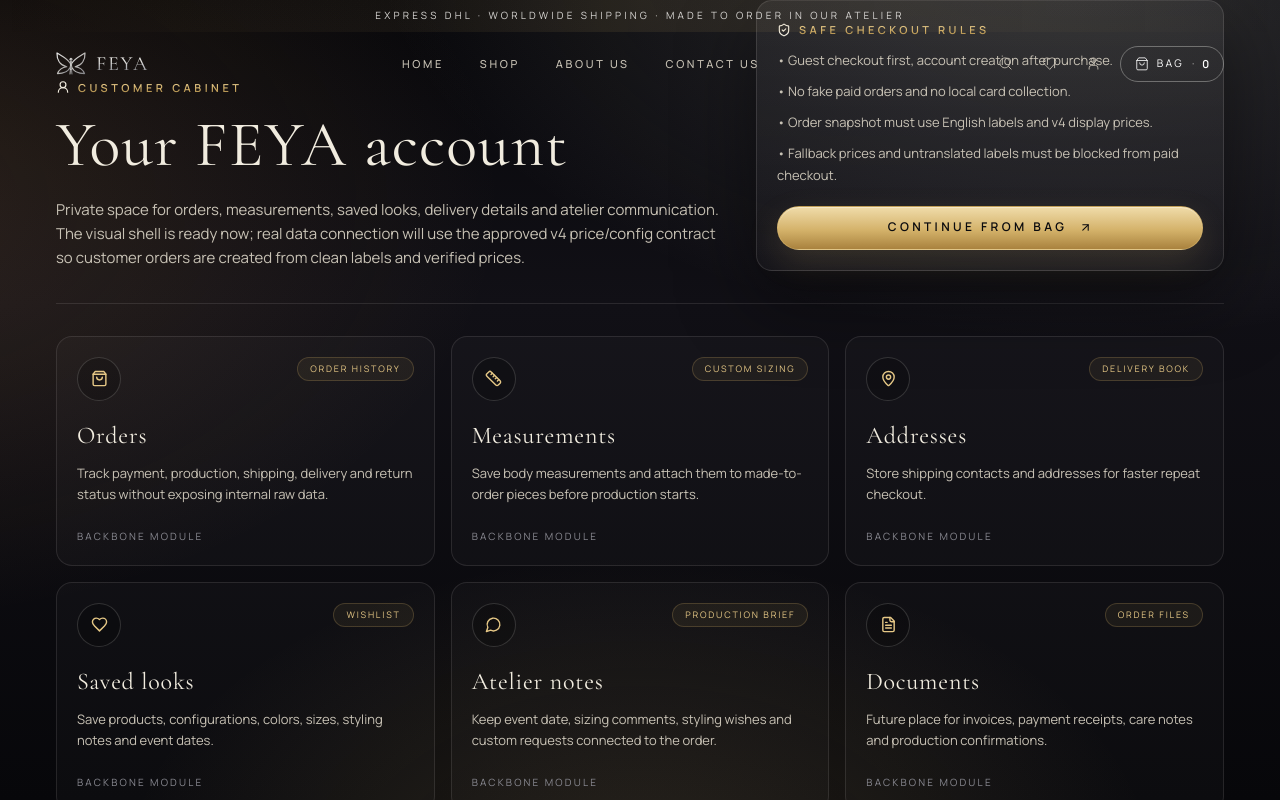
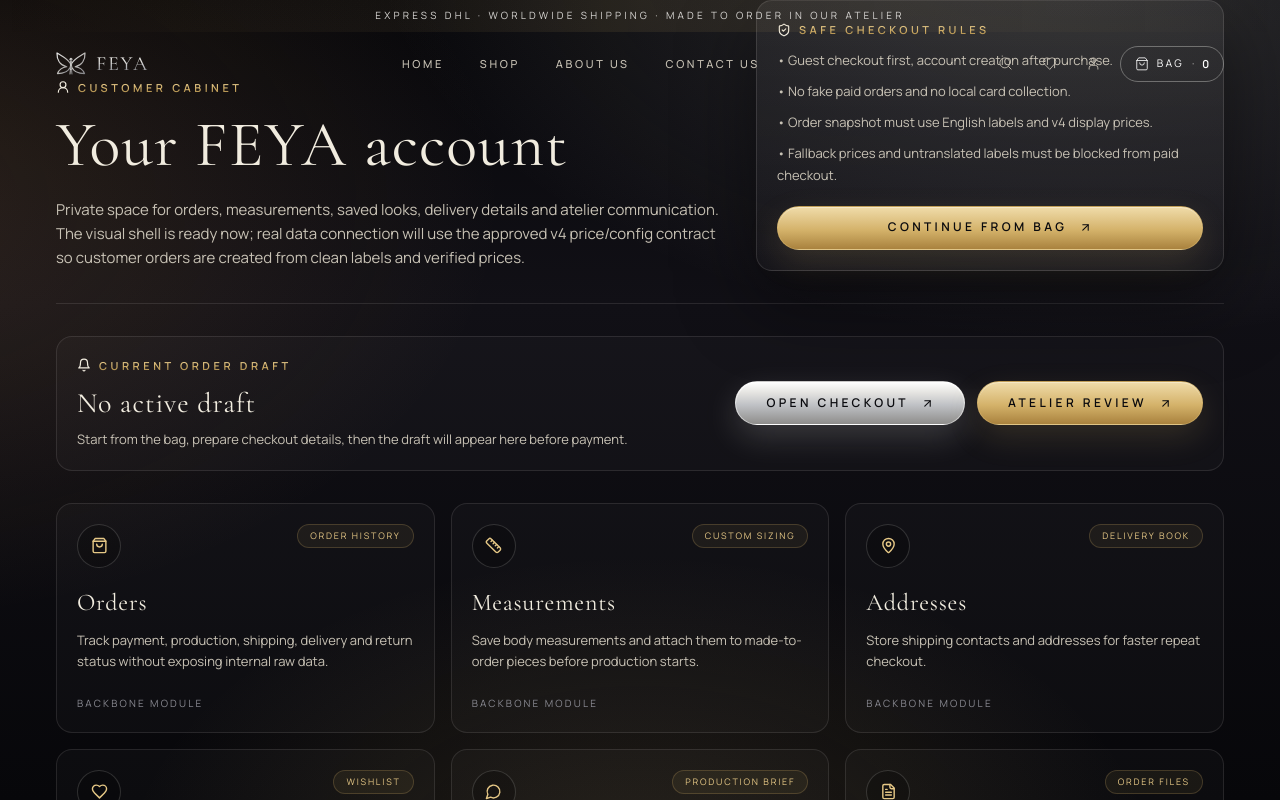
Before and after one commit to THEFEYA/feya-commerce, a Next.js app: page /account in a window 1280 px wide. Shown: the top 800 px of the page. Built offline with nearby package versions, Linux system fonts and the light colour scheme; a web font is replaced by a local one.

Commit message:
Surface local checkout draft in customer account

```diff
--- a/components/AccountClient.tsx
+++ b/components/AccountClient.tsx
@@ -1,7 +1,26 @@
 'use client';
 
 import Link from 'next/link';
+import { useEffect, useState } from 'react';
 import { ArrowUpRight, BadgeCheck, Bell, CalendarDays, FileText, Heart, MapPin, MessageCircle, PackageCheck, Ruler, ShieldCheck, ShoppingBag, Sparkles, UserRound, WandSparkles } from 'lucide-react';
+import { formatPrice } from '@/lib/storefront';
+
+const DRAFT_KEY = 'feya_checkout_draft_v1';
+
+type LocalDraft = {
+  items?: Array<{ title?: string; qty?: number; price?: number; currency?: string }>;
+  total?: number;
+  currency?: string;
+  delivery?: string;
+  payment_status?: string;
+  order_status?: string;
+  created_at?: string;
+  contact?: {
+    email?: string;
+    fullName?: string;
+    eventDate?: string;
+  };
+};
 
 const MODULES = [
   { title: 'Orders', status: 'Order history', description: 'Track payment, production, shipping, delivery and return status without exposing internal raw data.', icon: ShoppingBag },
@@ -36,7 +55,27 @@
   'Shipping and tracking status',
 ];
 
+function readLocalDraft(): LocalDraft | null {
+  if (typeof window === 'undefined') return null;
+  try {
+    const value = window.localStorage.getItem(DRAFT_KEY);
+    return value ? JSON.parse(value) : null;
+  } catch {
+    return null;
+  }
+}
+
 export function AccountClient() {
+  const [draft, setDraft] = useState<LocalDraft | null>(null);
+
+  useEffect(() => {
+    setDraft(readLocalDraft());
+  }, []);
+
+  const draftItems = Array.isArray(draft?.items) ? draft?.items || [] : [];
+  const currency = draft?.currency || draftItems[0]?.currency || 'EUR';
+  const unitCount = draftItems.reduce((sum, item) => sum + Number(item.qty || 1), 0);
+
   return (
     <section className="container-feya pt-[170px] pb-20">
       <div className="grid grid-cols-12 gap-8 items-end border-b border-[rgba(216,214,211,.12)] pb-8 mb-8">
@@ -53,6 +92,30 @@
           <Link href="/cart" className="btn-gold justify-center rounded-md h-11 w-full mt-5">Continue from bag <ArrowUpRight size={13} /></Link>
         </div>
       </div>
+
+      <section className="mb-8 rounded-2xl border border-[rgba(216,214,211,.12)] bg-[rgba(255,255,255,.025)] p-5">
+        <div className="flex flex-col lg:flex-row lg:items-center lg:justify-between gap-5">
+          <div>
+            <div className="eyebrow-gold mb-3 flex items-center gap-2"><Bell size={14} /> Current order draft</div>
+            {draft ? (
+              <>
+                <h2 className="product-card-title text-bone text-[28px] leading-tight">Draft in progress</h2>
+                <p className="mt-2 text-[13px] leading-relaxed text-[var(--bone-dim)]">{unitCount} unit(s), {draftItems.length} item line(s), {formatPrice(draft.total || 0, currency)} · payment status: {draft.payment_status || 'not_started'} · order status: {draft.order_status || 'draft_only'}</p>
+                <p className="mt-1 text-[12px] text-[var(--smoke)]">{draft.contact?.email || 'No email yet'}{draft.contact?.eventDate ? ` · Event: ${draft.contact.eventDate}` : ''}</p>
+              </>
+            ) : (
+              <>
+                <h2 className="product-card-title text-bone text-[28px] leading-tight">No active draft</h2>
+                <p className="mt-2 text-[13px] leading-relaxed text-[var(--bone-dim)]">Start from the bag, prepare checkout details, then the draft will appear here before payment.</p>
+              </>
+            )}
+          </div>
+          <div className="flex flex-col sm:flex-row gap-3">
+            <Link href="/checkout" className="btn-chrome justify-center rounded-md h-11 px-5">Open checkout <ArrowUpRight size={13} /></Link>
+            <Link href="/studio/orders" className="btn-gold justify-center rounded-md h-11 px-5">Atelier review <ArrowUpRight size={13} /></Link>
+          </div>
+        </div>
+      </section>
 
       <div className="grid grid-cols-1 md:grid-cols-2 xl:grid-cols-3 gap-4 mb-8">
         {MODULES.map(({ title, status, description, icon: Icon }) => (
```
